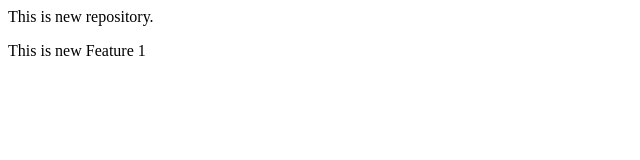
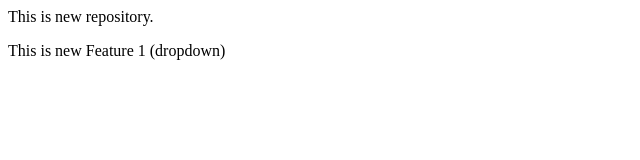
Before and after one commit to Ashish-12K/localRepo, a plain HTML site: page index.html in a window 1280 px wide. Shown: the full height of the page, 0-640 px from the left. Drawn offline with Linux system fonts and the light colour scheme.

Commit message:
Add dropdown

```diff
--- a/index.html
+++ b/index.html
@@ -1,2 +1,2 @@
 <p>This is new repository.</p>
-<p>This is new Feature 1</p>
+<p>This is new Feature 1 (dropdown) </p>
```
